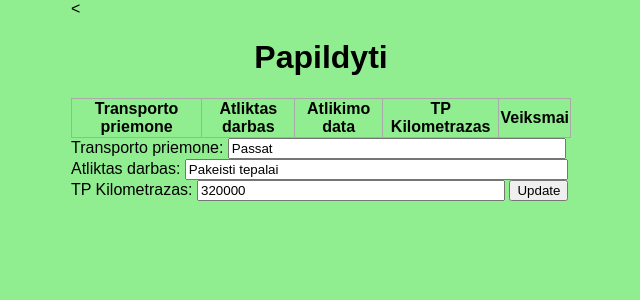
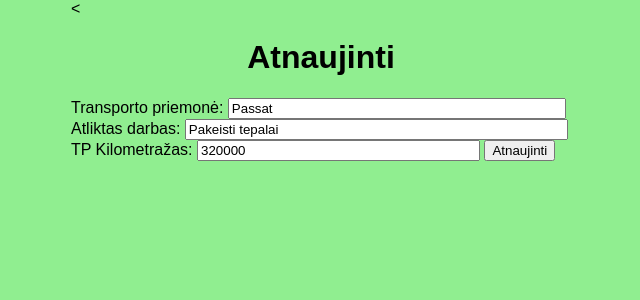
Before and after one commit to Doziukas/Baigiamasis, a Flask app: page /update/1 in a window 1280 px wide. Shown: the top 300 px of the page, without its empty margins (319-959 px from the left). Run offline with Flask 2, Linux system fonts and the light colour scheme; data comes from the database, SQL or seed files in the repository; both versions use the stored data as it was after the commit; lists and menus that the app fills with data are empty.

Commit message:
Devided pages

```diff
--- a/main.py
+++ b/main.py
@@ -25,8 +25,14 @@ class Donelist(db.Model):
         return '<task %r>' % self.id
 
 
-@app.route('/', methods=['POST', 'GET'])
+@app.route('/')
 def index():
+    tasks = Donelist.query.order_by(Donelist.date_created).all()
+    return render_template('index.html', tasks=tasks)
+
+
+@app.route('/add', methods=['POST', 'GET'])
+def add():
     if request.method == 'POST':
         task_vehicle = request.form['vehicle']
         task_content = request.form['content']
@@ -38,11 +44,10 @@ def index():
             db.session.commit()
             return redirect('/')
         except:
-            return 'Iskilo problema'
+            return 'Iškilo problema'
 
     else:
-        tasks = Donelist.query.order_by(Donelist.date_created).all()
-        return render_template('index.html', tasks=tasks)
+        return render_template('add.html')
 
 
 @app.route('/delete/<int:id>')
@@ -54,7 +59,7 @@ def delete(id):
         db.session.commit()
         return redirect('/')
     except:
-        return 'Iskilo problema istrinant irasa'
+        return 'Iškilo problema ištrinant įrašą'
 
 
 @app.route('/update/<int:id>', methods=['GET', 'POST'])
@@ -70,7 +75,7 @@ def update(id):
             db.session.commit()
             return redirect('/')
         except:
-            return 'Iskilo problema atnaujinant informacija'
+            return 'Iškilo problema atnaujinant informacija'
 
     else:
         return render_template('update.html', task=task)
--- a/static/css/main.css
+++ b/static/css/main.css
@@ -40,5 +40,5 @@ td {
 }
 
 #completed {
-    width: 60%;
+    width: 55%;
 }
--- a/templates/base.html
+++ b/templates/base.html
@@ -1,6 +1,7 @@
 <!DOCTYPE html>
 <html lang="en">
 <head>
+    <title>Transporto registras</title>
     <meta charset="UTF-8">
     <link rel="stylesheet" href="{{ url_for('static', filename='css/main.css') }}">
     {% block head %}{% endblock %}
--- a/templates/update.html
+++ b/templates/update.html
@@ -1,44 +1,17 @@
 {% extends 'base.html' %}
-
-{% block head %}
-
-{% endblock %}
 
 {% block body %}
 <div class="content">
-    <<h1 style="text-align: center">Papildyti</h1>
-
-    <table>
-        <tr>
-             <th>Transporto priemone</th>
-            <th>Atliktas darbas</th>
-            <th>Atlikimo data</th>
-            <th>TP Kilometrazas</th>
-            <th>Veiksmai</th>
-        </tr>
-        {% for task in tasks %}
-            <tr>
-                <td>{{ task.vehicle }}</td>
-                <td>{{ task.content }}</td>
-                <td>{{ task.date_created.date() }}</td>
-                <td>{{ task.completed }}</td>
-                <td>
-                    <a href="/delete/{{task.id}}">Istrinti</a>
-                    <br>
-                    <a href="/update/{{task.id}}">Papildyti</a>
-                </td>
-            </tr>
-        {% endfor %}
-    </table>
+    <<h1 style="text-align: center">Atnaujinti</h1>
 
     <form action="/update/{{task.id}}" method="POST">
-        <label for="vehicle">Transporto priemone:</label>
+        <label for="vehicle">Transporto priemonė:</label>
         <input type="text" name="vehicle" id="vehicle" value="{{task.vehicle}}">
         <label for="content">Atliktas darbas:</label>
         <input type="text" name="content" id="content" value="{{task.content}}">
-        <label for="completed">TP Kilometrazas:</label>
+        <label for="completed">TP Kilometražas:</label>
         <input type="text" name="completed" id="completed" value="{{task.completed}}">
-        <input type="submit" value="Update">
+        <input type="submit" value="Atnaujinti">
     </form>
     {% endblock %}
 </div>
```
Also changed, not shown: templates/add.html (added, +17 -0 lines), templates/index.html (+6 -17 lines), test.db.
